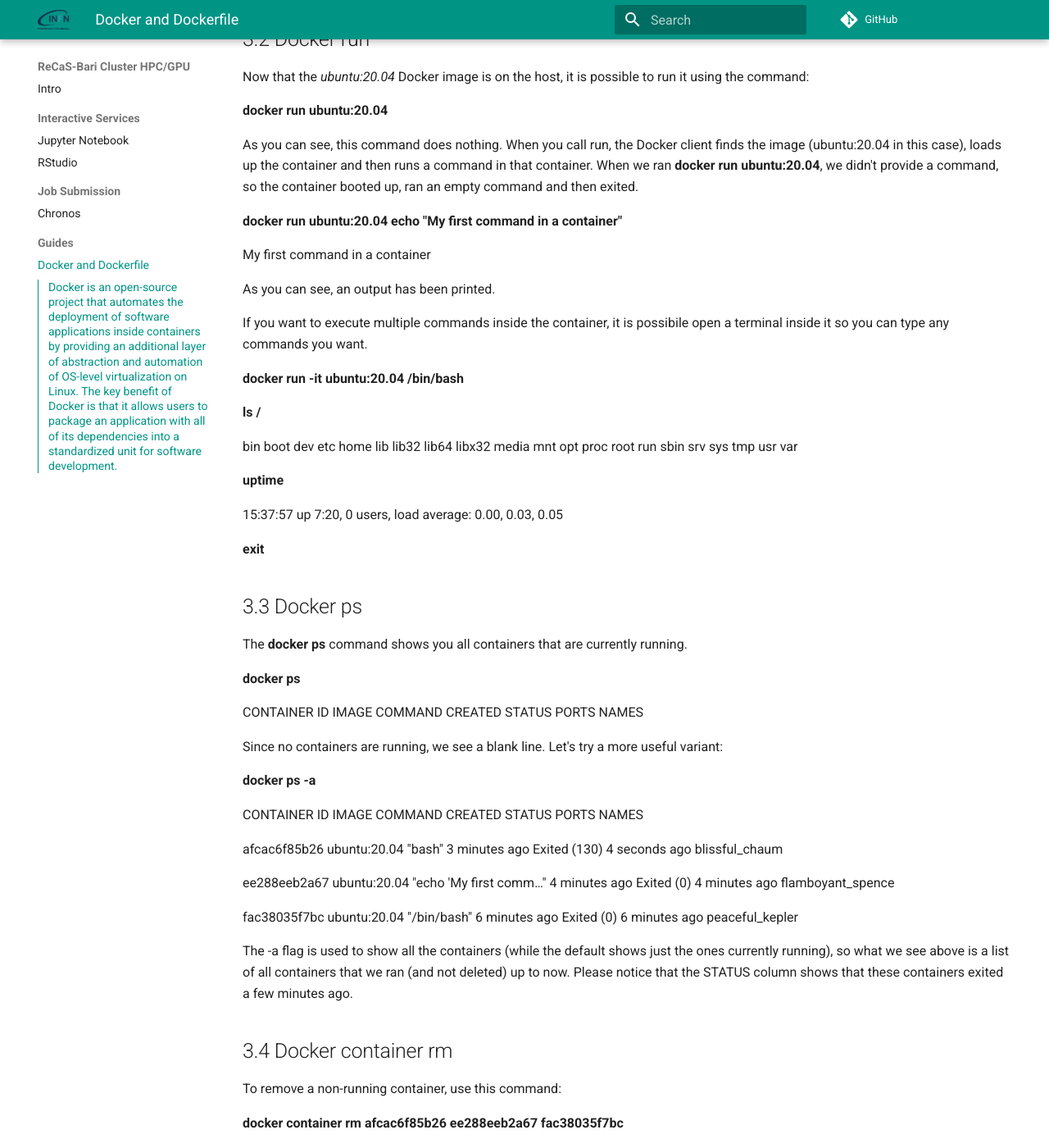
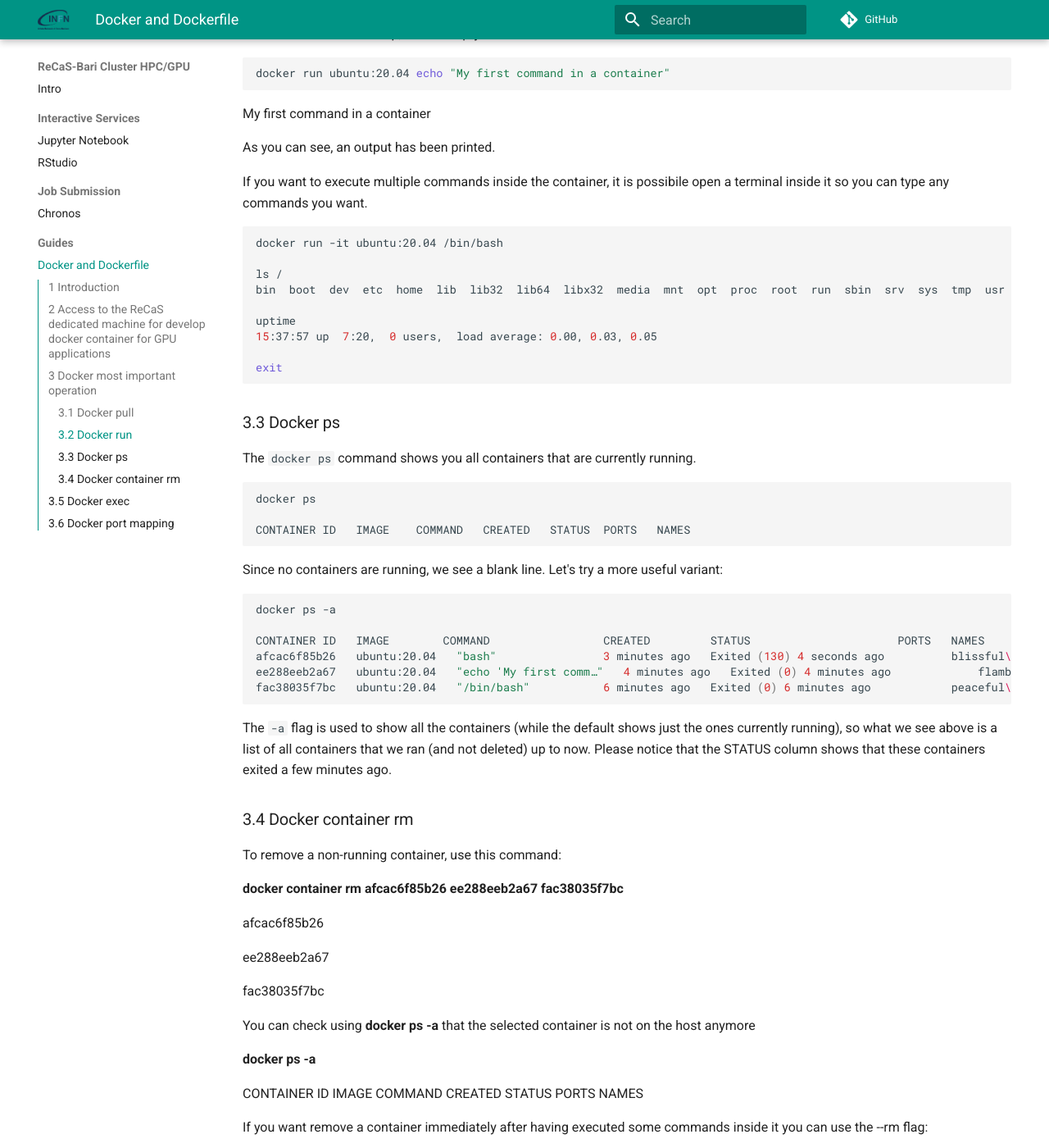
Before and after one commit to jvino/cluster-hpc-gpu-guides, an MkDocs documentation site: the page built from docs/guides/docker_and_dockerfile.md, in a window 1280 px wide and 1400 px high, scrolled down 1580 px. Shown: the whole window at 82% size. Built offline with MkDocs 1.6.1 and Material for MkDocs 9.7.7, drawn with Linux system fonts in a browser that asks for light colours; comment, search, counter and statistics services are not loaded; some of the changed text lies outside the part shown.

Commit message:
first draft docker

````diff
--- a/docs/guides/docker_and_dockerfile.md
+++ b/docs/guides/docker_and_dockerfile.md
@@ -1,58 +1,65 @@
-RECAS HPC
+# Docker containers and dockerfile writing
 
-Docker containers and dockerfile writing
+## 1 Introduction
+Docker is an open-source project that automates the deployment of software applications inside **containers** by providing an additional layer of abstraction and automation of OS-level virtualization on Linux. The key benefit of Docker is that it allows users to package an application with all of its dependencies into a standardized unit for software development.
 
-# 1 Introduction
-#### Docker is an open-source project that automates the deployment of software applications inside **containers** by providing an additional layer of abstraction and automation of OS-level virtualization on Linux. The key benefit of Docker is that it allows users to package an application with all of its dependencies into a standardized unit for software development.
-# 2 Access to the ReCaS dedicated machine for develop docker container for GPU applications
+
+## 2 Access to the ReCaS dedicated machine for develop docker container for GPU applications
 ReCaS Bari data center provides a dedicated machine to allow users to develop their container to be deployed in a second step on a separated cluster where high performance GPUs are available.
 
 This machine is accessible only to users with a ReCaS-Bari HPC/HTC account active. Users without such an account should register using this [link](https://www.recas-bari.it/index.php/en/recas-bari-servizi-en/richiesta-credenziali-2) (check the box "**Account for access to ReCas-Bari compute services (HTC/HPC)**").
 
 In order to  access the machine, use the following command in a command prompt/shell (Linux, Mac, and Windows ≥10) and then insert your password when prompted.
 
+```bash
 ssh <username>@tesla02.recas.ba.infn.it
+```
 
 In case you don’t use the ReCaS-VPN, first access to the frontend
 
+```bash
 ssh <username>@frontend.recas.ba.infn.it
-# 3 Docker most important operation
+```
+
+## 3 Docker most important operation
 In this document, the most important aspects of Docker will be covered.
-## 3.1 Docker pull
+
+### 3.1 Docker pull
 The **pull** command fetches an image from the Docker registry (a place where the docker images are stored and can be downloaded/pulled) and saves it to our host in order to use it.
 
-**docker pull ubuntu:20.04**
+```bash
+docker pull ubuntu:20.04
+20.04: Pulling from library/ubuntu
+345e3491a907: Pull complete
+57671312ef6f: Pull complete
+5e9250ddb7d0: Pull complete
+Digest: sha256:cf31af331f38d1d7158470e095b132acd126a7180a54f263d386da88eb681d93
+Status: Downloaded newer image for ubuntu:20.04
+docker.io/library/ubuntu:20.04
+```
 
-20.04: Pulling from library/ubuntu
+You can use the `docker images ls` command to see the list of all images on your system.
 
-345e3491a907: Pull complete
-
-57671312ef6f: Pull complete
-
-5e9250ddb7d0: Pull complete
-
-Digest: sha256:cf31af331f38d1d7158470e095b132acd126a7180a54f263d386da88eb681d93
-
-Status: Downloaded newer image for ubuntu:20.04
-
-docker.io/library/ubuntu:20.04
-
-
-You can use the **docker images ls** command to see the list of all images on your system.
-
-**docker image ls**
+```bash
+docker image ls
 
 REPOSITORY   TAG   	IMAGE ID   	  CREATED   	  SIZE
 
 ubuntu   	20.04 	7e0aa2d69a15   3 weeks ago   72.7MB
-## 3.2 Docker run
+```
+
+### 3.2 Docker run
 Now that the *ubuntu:20.04* Docker image is on the host, it is possible to run it using the command:
 
-**docker run ubuntu:20.04**
+```bash
+docker run ubuntu:20.04
+```
 
 As you can see, this command does nothing. When you call run, the Docker client finds the image (ubuntu:20.04 in this case), loads up the container and then runs a command in that container. When we ran **docker run ubuntu:20.04**, we didn't provide a command, so the container booted up, ran an empty command and then exited.
 
-**docker run ubuntu:20.04 echo "My first command in a container"**
+```bash
+docker run ubuntu:20.04 echo "My first command in a container"
+```
 
 My first command in a container
 
@@ -60,38 +67,41 @@
 
 If you want to execute multiple commands inside the container, it is possibile open a terminal inside it so you can type any commands you want.
 
-**docker run -it ubuntu:20.04 /bin/bash**
+```bash
+docker run -it ubuntu:20.04 /bin/bash
 
-**ls /**
-
+ls /
 bin  boot  dev  etc  home  lib  lib32  lib64  libx32  media  mnt  opt  proc  root  run  sbin  srv  sys  tmp  usr  var
 
-**uptime**
-
+uptime
 15:37:57 up  7:20,  0 users,  load average: 0.00, 0.03, 0.05
 
-**exit**
-## 3.3 Docker ps
-The **docker ps** command shows you all containers that are currently running.
+exit
+```
 
-**docker ps**
+### 3.3 Docker ps
+The `docker ps` command shows you all containers that are currently running.
+
+```bash
+docker ps
 
 CONTAINER ID   IMAGE 	COMMAND   CREATED   STATUS	PORTS 	NAMES
+```
 
 Since no containers are running, we see a blank line. Let's try a more useful variant:
 
-**docker ps -a**
+```bash
+docker ps -a
 
 CONTAINER ID   IMAGE      	COMMAND              	CREATED     	STATUS                   	PORTS 	NAMES
+afcac6f85b26   ubuntu:20.04   "bash"               	3 minutes ago   Exited (130) 4 seconds ago         	blissful\_chaum
+ee288eeb2a67   ubuntu:20.04   "echo 'My first comm…"   4 minutes ago   Exited (0) 4 minutes ago           	flamboyant\_spence
+fac38035f7bc   ubuntu:20.04   "/bin/bash"          	6 minutes ago   Exited (0) 6 minutes ago           	peaceful\_kepler
+```
 
-afcac6f85b26   ubuntu:20.04   "bash"               	3 minutes ago   Exited (130) 4 seconds ago         	blissful\_chaum
+The `-a` flag is used to show all the containers (while the default shows just the ones currently running), so what we see above is a list of all containers that we ran (and not deleted) up to now. Please notice that the STATUS column shows that these containers exited a few minutes ago.
 
-ee288eeb2a67   ubuntu:20.04   "echo 'My first comm…"   4 minutes ago   Exited (0) 4 minutes ago           	flamboyant\_spence
-
-fac38035f7bc   ubuntu:20.04   "/bin/bash"          	6 minutes ago   Exited (0) 6 minutes ago           	peaceful\_kepler
-
-The -a flag is used to show all the containers (while the default shows just the ones currently running), so what we see above is a list of all containers that we ran (and not deleted) up to now. Please notice that the STATUS column shows that these containers exited a few minutes ago.
-## 3.4 Docker container rm
+### 3.4 Docker container rm
 To remove a non-running container, use this command:
 
 **docker container rm afcac6f85b26 ee288eeb2a67 fac38035f7bc**
````
